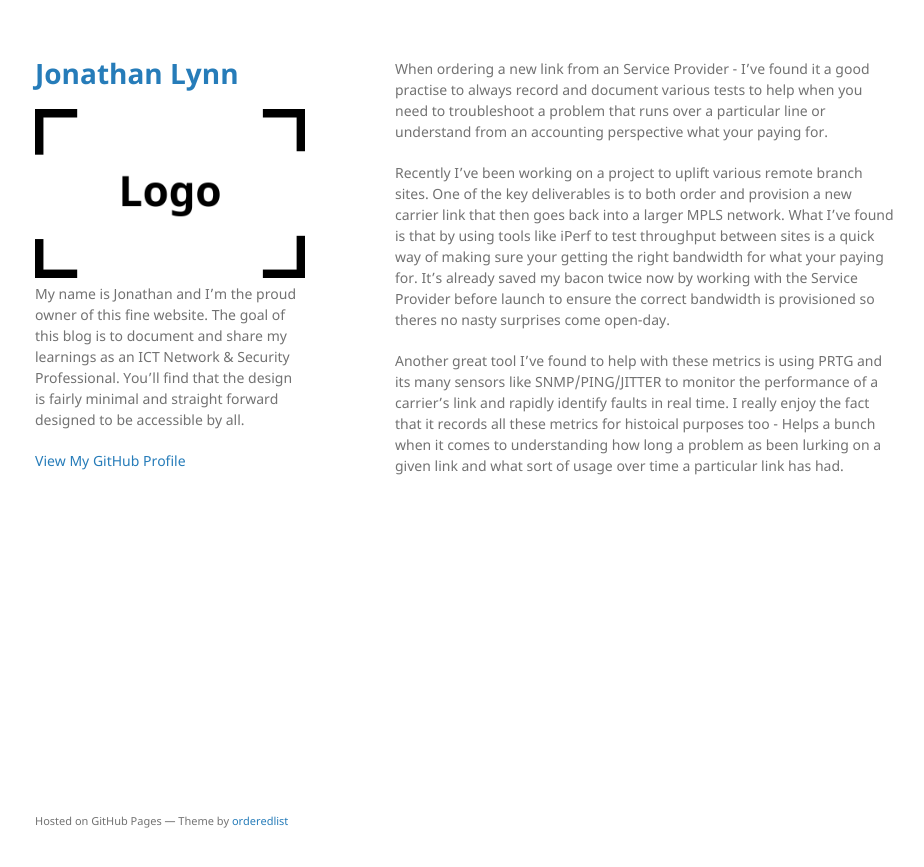
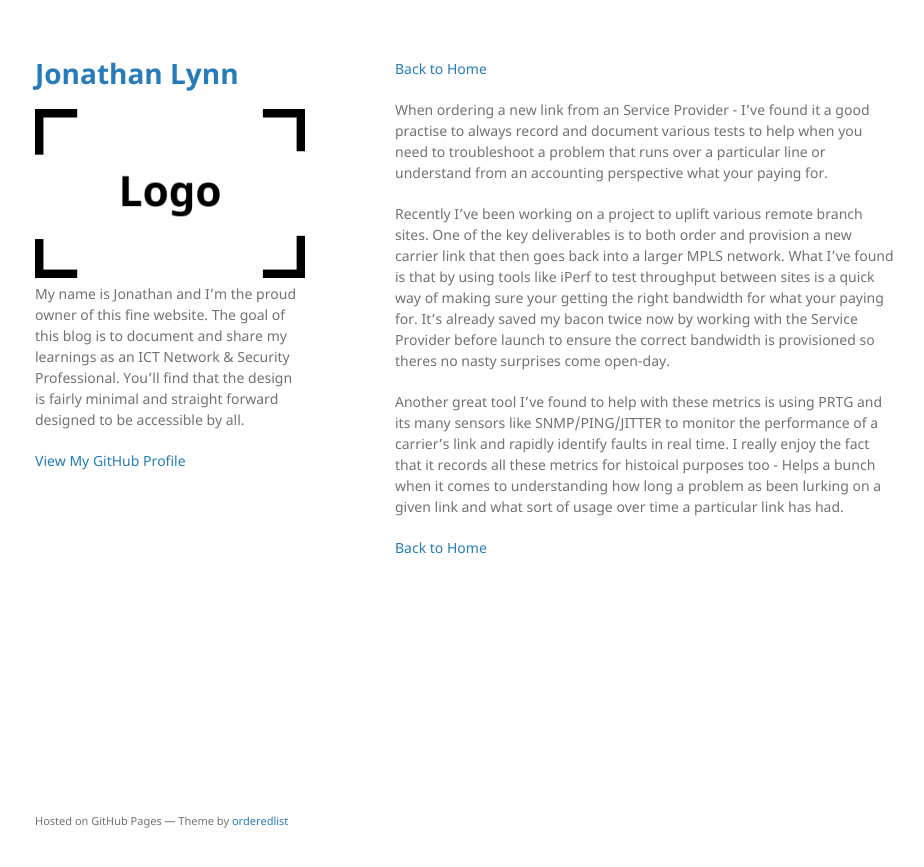
Before and after one commit to jonathanLynn/jonathanlynn.github.io, a Jekyll site: the page built from blog-2021-remoteofficelinktesting.md, in a window 1280 px wide. Shown: the top 867 px of the page, without its empty margins (175-1099 px from the left). Built offline with Jekyll 4.4.1, drawn with Linux system fonts in a browser that asks for light colours; our own code applies the rules of GitHub Pages for plain Markdown files.

Commit message:
Update blog-2021-remoteofficelinktesting.md

```diff
--- a/blog-2021-remoteofficelinktesting.md
+++ b/blog-2021-remoteofficelinktesting.md
@@ -1,3 +1,5 @@
+[Back to Home](./)
+
 When ordering a new link from an Service Provider - I've found it a good practise to always
 record and document various tests to help when you need to troubleshoot a problem that runs over
 a particular line or understand from an accounting perspective what your paying for.
@@ -14,3 +16,5 @@ SNMP/PING/JITTER to monitor the performance of a carrier's link and rapidly iden
 I really enjoy the fact that it records all these metrics for histoical purposes too - Helps a bunch when it comes
 to understanding how long a problem as been lurking on a given link and what sort of usage over time a particular
 link has had.
+
+[Back to Home](./)
```
